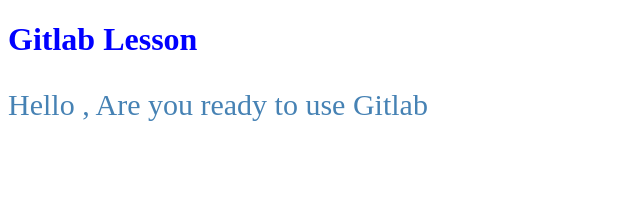
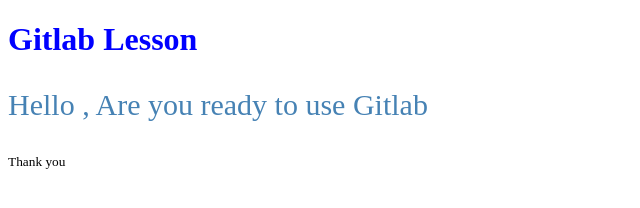
Before and after one commit to thihazaw2/githublesson1, a plain HTML site: page index.html in a window 1280 px wide. Shown: the full height of the page, 0-640 px from the left. Drawn offline with Linux system fonts and the light colour scheme.

Commit message:
M thanks in to index.html

```diff
--- a/index.html
+++ b/index.html
@@ -15,5 +15,6 @@
 <body>
     <h1>Gitlab Lesson</h1>
     <p>Hello , Are you ready to use Gitlab</p>
+    <small>Thank you</small>
 </body>
 </html>
```
